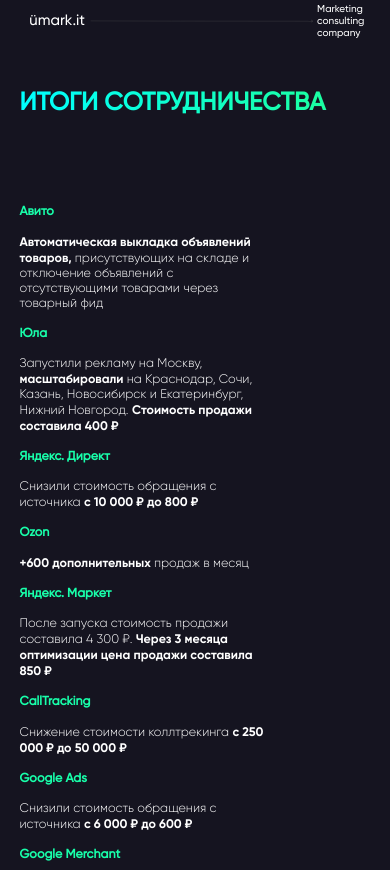
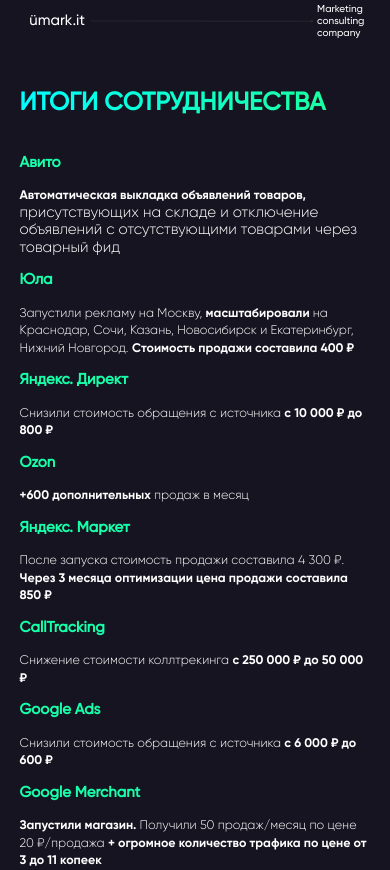
Before and after one commit to konstantin77735/smartprice, a plain HTML site: page index.html in a window 390 px wide. Shown: the part 3155-4025 px from the top of the page. Drawn offline with Linux system fonts and the light colour scheme; a script that the page names is missing.

Commit message:
fix bugs

```diff
--- a/scss/total-results.scss
+++ b/scss/total-results.scss
@@ -88,3 +88,26 @@
         }
     }
 }
+
+@media screen and (max-width: 450px) {
+    .total-results {
+        .grid-container {
+            margin-top: 20px !important;
+            grid-template-columns: 1fr !important;
+
+            &__item {
+
+                font-size: 3rem !important;
+                line-height: 3.5rem !important;
+
+
+                span,
+                h4 {
+                    font-size: inherit !important;
+                    line-height: inherit !important;
+                }
+            }
+        }
+
+    }
+}
```
Also changed, not shown: css/style.css, css/style.min.css, scss/nav.scss (line endings or trailing spaces).
